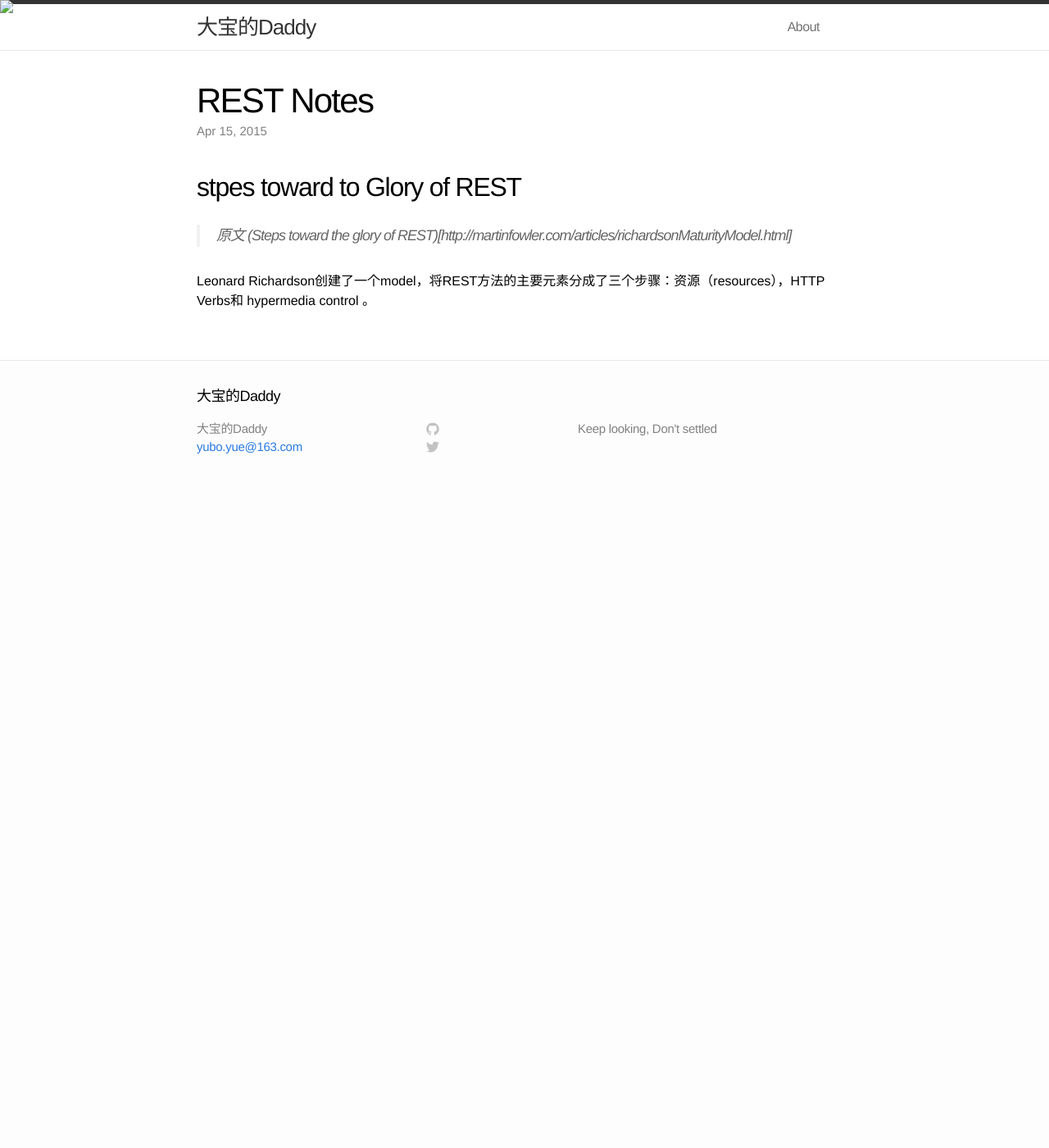
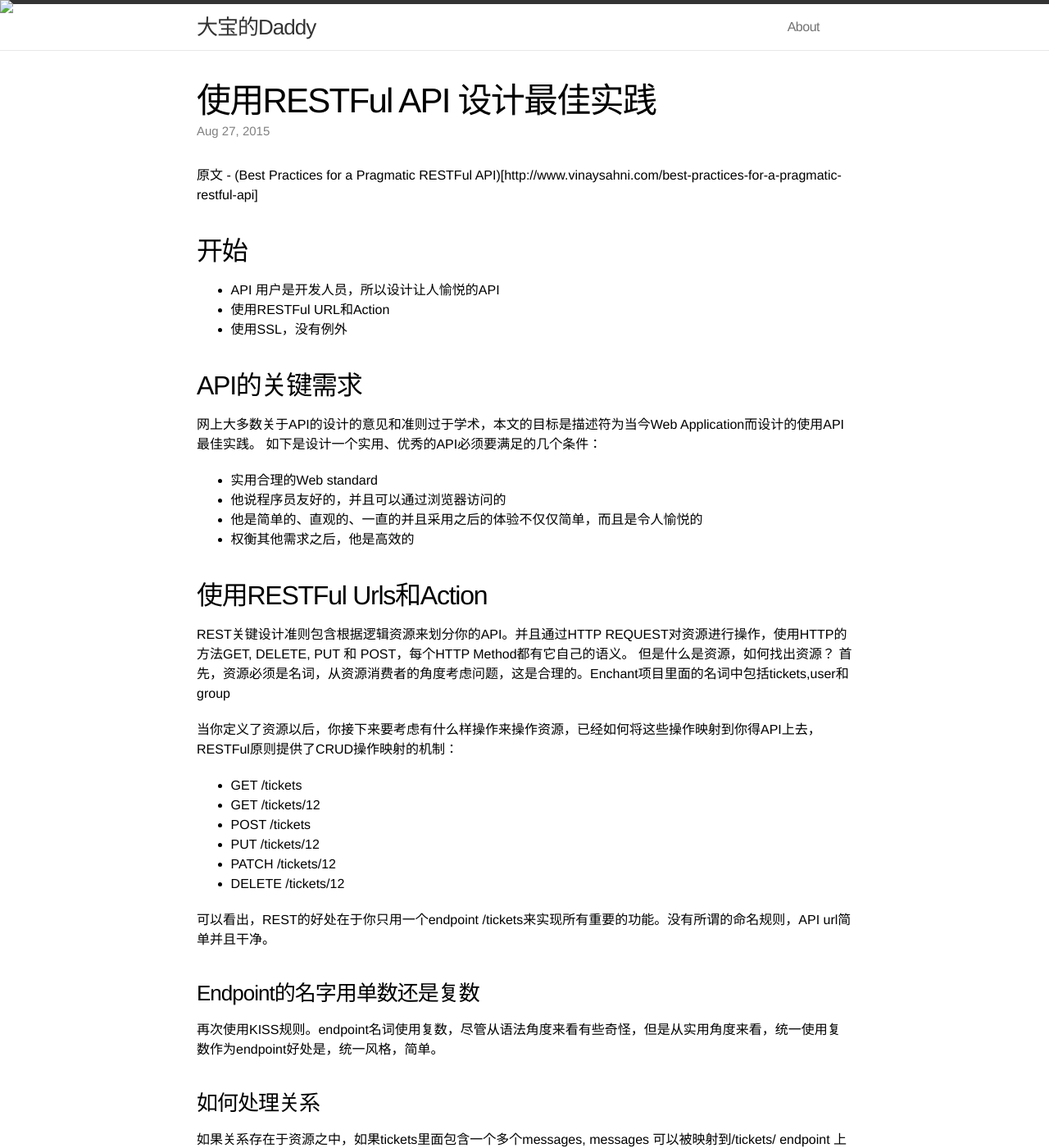
Before and after one commit to yubo-yue/yubo-yue.github.io, a Jekyll site: the page built from _posts/2015-04-15-REST.markdown, in a window 1280 px wide and 1400 px high. Shown: the whole window at 82% size. Built offline with Jekyll 4.4.1, drawn with Linux system fonts in a browser that asks for light colours; some of the changed text lies outside the part shown.

Commit message:
1 rest design

```diff
--- a/_config.yml
+++ b/_config.yml
@@ -8,3 +8,8 @@ url: "http://yourdomain.com"
 # Build settings
 markdown: kramdown
 permalink: pretty
+
+
+#markdown processor
+redcarpet:
+extensions: ["no_intra_emphasis", "no_fenced_code_blocks", "autolink", "strikethrough", "superscript", "with_toc_data"]
--- a/_posts/2015-04-15-REST.markdown
+++ b/_posts/2015-04-15-REST.markdown
@@ -1,11 +1,71 @@
 ---
 layout: post
-title:  "REST Notes"
-date: 2015-04-15 11:50:13
+title:  "使用RESTFul API 设计最佳实践"
+date: 2015-08-27 11:50:13
 categories: REST RESTFul Webservice
 ---
 
-## stpes toward to Glory of REST
-> 原文 (Steps toward the glory of  REST)[http://martinfowler.com/articles/richardsonMaturityModel.html]
+原文 - (Best Practices for a Pragmatic RESTFul API)[http://www.vinaysahni.com/best-practices-for-a-pragmatic-restful-api]
 
-Leonard Richardson创建了一个model，将REST方法的主要元素分成了三个步骤：资源（resources），HTTP Verbs和 hypermedia control 。
+## 开始
+- API 用户是开发人员，所以设计让人愉悦的API
+- 使用RESTFul URL和Action
+- 使用SSL，没有例外
+
+## API的关键需求
+网上大多数关于API的设计的意见和准则过于学术，本文的目标是描述符为当今Web Application而设计的使用API最佳实践。 如下是设计一个实用、优秀的API必须要满足的几个条件：
+
+* 实用合理的Web standard
+* 他说程序员友好的，并且可以通过浏览器访问的
+* 他是简单的、直观的、一直的并且采用之后的体验不仅仅简单，而且是令人愉悦的
+* 权衡其他需求之后，他是高效的
+
+## 使用RESTFul Urls和Action
+REST关键设计准则包含根据逻辑资源来划分你的API。并且通过HTTP REQUEST对资源进行操作，使用HTTP的方法GET, DELETE, PUT 和 POST，每个HTTP Method都有它自己的语义。
+但是什么是资源，如何找出资源？ 首先，资源必须是名词，从资源消费者的角度考虑问题，这是合理的。Enchant项目里面的名词中包括tickets,user和group
+
+当你定义了资源以后，你接下来要考虑有什么样操作来操作资源，已经如何将这些操作映射到你得API上去， RESTFul原则提供了CRUD操作映射的机制：
+- GET /tickets
+- GET /tickets/12
+- POST /tickets
+- PUT /tickets/12
+- PATCH /tickets/12
+- DELETE /tickets/12
+
+可以看出，REST的好处在于你只用一个endpoint /tickets来实现所有重要的功能。没有所谓的命名规则，API url简单并且干净。
+
+### Endpoint的名字用单数还是复数
+再次使用KISS规则。endpoint名词使用复数，尽管从语法角度来看有些奇怪，但是从实用角度来看，统一使用复数作为endpoint好处是，统一风格，简单。
+
+### 如何处理关系
+如果关系存在于资源之中，如果tickets里面包含一个多个messages, messages 可以被映射到/tickets/ endpoint 上去.
+
+- GET /tickets/12/messages
+- GET /tickets/12/messages/2
+
+GET , PUT, POST, DELETE /countrys/CN/citys/Beijing
+
+如果关系和资源是独立关系，则将其表示为一个单独ID。
+
+### 如果CRUD 操作无法表示的ACTION，如何处理
+这里有如下方法
+- 如果Action不需要参数，可以将它表示成resource的一个field。 Activate Action 可以被表示成resource的一个bool 字段，用PATCH来更新这个字段
+- 把Action当成一个子Resource. 如Github STAR action. PUT /gists/:id/star , DELETE /gist/:id/star
+- 有些情况下，无法将Action映射到某个resource endpoint上，如multi-resource 查询。这时，/search 是一个很好的选择，尽管他不是一个资源。从你得API使用者角度考虑什么是对的，同时，提供详细准确的文档避免混淆。
+
+## Always use SSL
+
+##
+
+## Design RESTFul APIs
+
+- Keep the simple things simple & each resource only has two URLs, one for collection and one for single element
+
+/dogs
+/dogs/:dogname
+
+
+
+## 参考
+* (Steps toward the glory of  REST)[http://martinfowler.com/articles/richardsonMaturityModel.html] - Leonard Richardson创建了一个model，将REST方法的主要元素分成了三个步骤：资源（resources），HTTP Verbs和 hypermedia control 。
+*
--- a/_posts/2015-07-10-BigData-Intro.markdown
+++ b/_posts/2015-07-10-BigData-Intro.markdown
@@ -11,11 +11,13 @@ categories: BigData
 - Storage Layer
 
 
-{% highlight %}
+{% highlight bash %}
+
 Spark Streaming | BlinkDB <- SharkSQL | GraphX | MLBase <- MLlib
 Spark
 Mesos
 Tachon <- HDFS, S3
+
 {% endhighlight %}
 
 ## Hadoop Stack
--- a/_posts/2015-07-11-go-cookbook.markdown
+++ b/_posts/2015-07-11-go-cookbook.markdown
@@ -14,7 +14,7 @@ categories: GOLANG COOKBOOK
 ## range
 range iterate over of elements in a variety of data struture.
 
-{% highlight golang %}
+{% highlight c %}
 
 for i, c := range "go" {
     fmt.Println(i, c)
@@ -25,7 +25,7 @@ for i, c := range "go" {
 
 ## mulitple line string in GO
 
-{% highlight golang %}
+{% highlight bash %}
 
 `
 line1
```
Also changed, not shown: _posts/2015-08-27-OAuth.markdown (added, +23 -0 lines), _posts/2015-08-27-SSO.markdown (added, +28 -0 lines), _posts/2015-08-31-REST-simple.markdown (added, +159 -0 lines).
